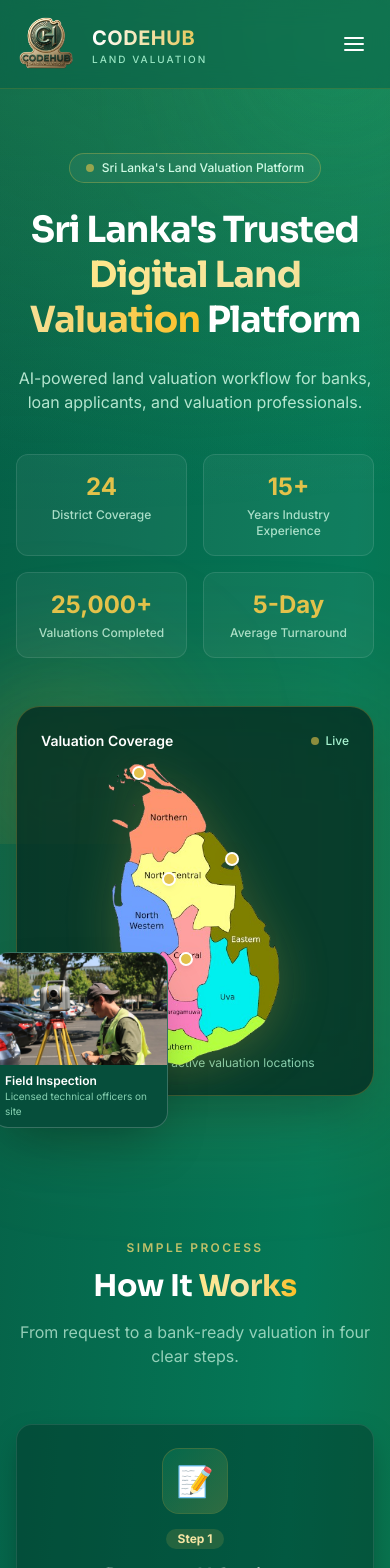
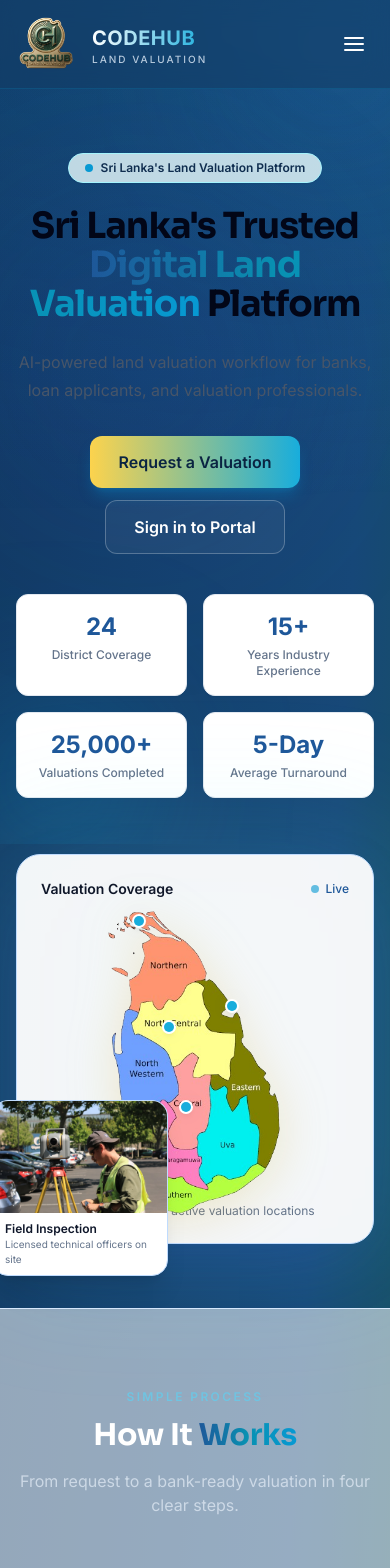
Before and after one commit to Valuation-System-Project-ZV-x-FIT-G18/Land-Valuation-Frontend, a React (Vite) app: page / in a window 390 px wide. Shown: the top 1568 px of the page. Built offline with nearby package versions, Linux system fonts and the light colour scheme.

Commit message:
style: apply blue and cyan brand palette

```diff
--- a/src/Common_Pages/components/layout/InternalLayout.tsx
+++ b/src/Common_Pages/components/layout/InternalLayout.tsx
@@ -45,7 +45,7 @@ const InternalLayout = () => {
   }
 
   return (
-    <div className="min-h-screen bg-gradient-to-br from-emerald-900 via-emerald-800 to-green-900">
+    <div className="professional-light app-internal-shell min-h-screen bg-gradient-to-br from-[#f2f6fc] via-white to-[#e4edf7] text-slate-800">
       <FormDraftPersistence />
       <FloatingChatbot />
       <Sidebar open={mobileOpen} onClose={() => setMobileOpen(false)} />
@@ -55,7 +55,7 @@ const InternalLayout = () => {
         {/* Top bar: messages, notifications, and the user profile on the right */}
         <InternalTopbar onMenu={() => setMobileOpen(true)} />
 
-        <main className="px-4 py-8 sm:px-6 lg:px-10">
+        <main className="px-4 py-7 sm:px-6 lg:px-10">
           {/* `key`ed on the path so each page fades up on navigation. */}
           <div key={location.pathname} className="mx-auto max-w-6xl animate-fade-up">
             <Outlet />
--- a/src/Common_Pages/components/ui/GradientText.tsx
+++ b/src/Common_Pages/components/ui/GradientText.tsx
@@ -12,7 +12,7 @@ type GradientTextProps = {
 const GradientText = ({ children, className = '' }: GradientTextProps) => {
   return (
     <span
-      className={`bg-gradient-to-r from-amber-200 via-gold-200 to-amber-400 bg-clip-text font-bold text-transparent ${className}`}
+      className={`bg-gradient-to-r from-brand-blue via-cyan-600 to-brand-cyan bg-clip-text font-bold text-transparent ${className}`}
     >
       {children}
     </span>
--- a/src/Common_Pages/styles/globals.css
+++ b/src/Common_Pages/styles/globals.css
@@ -34,16 +34,111 @@ h4 {
   letter-spacing: -0.01em;
 }
 
+/* Professional light-blue application theme. Existing screens historically
+   used dark emerald utilities; this scope gives all of them one consistent,
+   accessible light visual language without duplicating page-level styles. */
+.professional-light {
+  --surface: #ffffff;
+  --surface-muted: #f2f6fc;
+  --line: #d8e3f0;
+  --ink: #111827;
+  --muted: #64748b;
+  --brand-navy: #0f2d4f;
+  --brand-blue: #1e5799;
+  --brand-cyan: #0799d3;
+  color: var(--ink);
+  font-size: 15px;
+  line-height: 1.55;
+}
+
+.professional-light .text-white { color: var(--ink) !important; }
+.professional-light [class*="text-emerald-100"],
+.professional-light [class*="text-emerald-200"],
+.professional-light [class*="text-emerald-300"] { color: var(--muted) !important; }
+.professional-light [class*="text-gold-"] { color: var(--brand-cyan) !important; }
+.professional-light [class*="bg-gold-"] { background-color: #d3f1fb !important; }
+.professional-light [class*="border-gold-"] { border-color: #67caea !important; }
+.professional-light [class*="border-white/"] { border-color: var(--line) !important; }
+.professional-light [class*="bg-emerald-950/"],
+.professional-light [class*="bg-emerald-900/"],
+.professional-light [class*="bg-black/"] { background-color: var(--surface) !important; }
+.professional-light [class~="bg-emerald-950"],
+.professional-light [class~="bg-emerald-900"],
+.professional-light [class~="bg-emerald-800"] { background-color: var(--surface) !important; }
+.professional-light [class*="bg-white/5"],
+.professional-light [class*="bg-white/10"] { background-color: var(--surface-muted) !important; }
+.professional-light [class*="from-emerald-"] { --tw-gradient-from: #eff6ff var(--tw-gradient-from-position) !important; }
+.professional-light [class*="via-emerald-"] { --tw-gradient-via: #f8fafc var(--tw-gradient-via-position) !important; }
+.professional-light [class*="to-green-"],
+.professional-light [class*="to-emerald-"] { --tw-gradient-to: #dbeafe var(--tw-gradient-to-position) !important; }
+.professional-light [class*="from-amber-"] { --tw-gradient-from: #2563eb var(--tw-gradient-from-position) !important; }
+.professional-light [class*="via-gold-"] { --tw-gradient-via: #0284c7 var(--tw-gradient-via-position) !important; }
+.professional-light [class*="to-gold-"],
+.professional-light [class*="to-amber-"] { --tw-gradient-to: #0ea5e9 var(--tw-gradient-to-position) !important; }
+.professional-light textarea,
+.professional-light input,
+.professional-light select { color: var(--ink); }
+.professional-light textarea::placeholder,
+.professional-light input::placeholder { color: #94a3b8; }
+.professional-light a { text-underline-offset: 3px; }
+.professional-light button {
+  letter-spacing: -0.005em;
+}
+.professional-light button[class~="bg-gold-400"],
+.professional-light button[class~="bg-gold-500"] {
+  border-color: #1d4ed8 !important;
+  background: var(--brand-blue) !important;
+  color: #ffffff !important;
+}
+.professional-light button[class~="bg-gold-400"]:hover,
+.professional-light button[class~="bg-gold-500"]:hover {
+  background: #174878 !important;
+}
+.professional-light button[class*="from-amber-"][class*="to-gold-"],
+.professional-light button[class*="from-gold-"][class*="to-amber-"] {
+  background-image: linear-gradient(to right, var(--brand-blue), var(--brand-cyan)) !important;
+  color: #ffffff !important;
+}
+.professional-light button[class~="bg-white/5"],
+.professional-light button[class~="bg-white/10"] {
+  border-color: #cbd5e1 !important;
+  background-color: rgba(255, 255, 255, 0.88) !important;
+  color: #334155 !important;
+}
+.professional-light button[class~="bg-white/5"]:hover,
+.professional-light button[class~="bg-white/10"]:hover {
+  border-color: #60a5fa !important;
+  background-color: #eff6ff !important;
+  color: #1e40af !important;
+}
+.professional-light h1 { color: var(--brand-navy); }
+.professional-light h2,
+.professional-light h3,
+.professional-light h4 { color: var(--brand-blue); }
+.professional-light label { color: #334155; }
+.professional-light hr { border-color: var(--line); }
+.professional-light main > div { width: 100%; }
+.professional-light.app-internal-shell main {
+  background-image: radial-gradient(circle at 85% 5%, rgba(7, 153, 211, 0.09), transparent 28%);
+}
+.professional-light.app-internal-shell main [class*="bg-white/5"],
+.professional-light.app-internal-shell main [class*="bg-white/10"] {
+  background-color: rgba(255, 255, 255, 0.72) !important;
+}
+.professional-light .app-sidebar [class*="border-white/"] { border-color: #d8e2ee !important; }
+.professional-light .app-sidebar [class*="bg-blue-600"][class*="text-white"],
+.professional-light .app-sidebar svg.text-white { color: #ffffff !important; }
+
 /* ---- Text selection: on-brand gold highlight ------------------------- */
 ::selection {
-  background-color: rgba(227, 194, 74, 0.3);
+  background-color: rgba(7, 153, 211, 0.3);
   color: #ffffff;
 }
 
 /* ---- Slim, on-brand scrollbar ---------------------------------------- */
 * {
   scrollbar-width: thin;
-  scrollbar-color: rgba(227, 194, 74, 0.35) transparent;
+  scrollbar-color: rgba(59, 130, 246, 0.35) transparent;
 }
 *::-webkit-scrollbar {
   width: 10px;
@@ -53,18 +148,18 @@ h4 {
   background: transparent;
 }
 *::-webkit-scrollbar-thumb {
-  background-color: rgba(227, 194, 74, 0.3);
+  background-color: rgba(96, 165, 250, 0.3);
   border-radius: 9999px;
   border: 2px solid transparent;
   background-clip: content-box;
 }
 *::-webkit-scrollbar-thumb:hover {
-  background-color: rgba(227, 194, 74, 0.5);
+  background-color: rgba(37, 99, 235, 0.5);
 }
 
 /* ---- Keyboard focus: consistent gold ring everywhere ----------------- */
 :focus-visible {
-  outline: 2px solid rgba(227, 194, 74, 0.6);
+  outline: 2px solid rgba(7, 153, 211, 0.7);
   outline-offset: 2px;
   border-radius: 0.5rem;
 }
--- a/src/Home_Pages/firstpage/components/Hero.tsx
+++ b/src/Home_Pages/firstpage/components/Hero.tsx
@@ -1,6 +1,9 @@
 import TrustIndicators from '@/Home_Pages/firstpage/components/TrustIndicators'
 import HeroVisual from '@/Home_Pages/firstpage/components/HeroVisual'
 import GradientText from '@/Common_Pages/components/ui/GradientText'
+import Button from '@/Common_Pages/components/ui/Button'
+import { useNavigate } from 'react-router-dom'
+import { useLoginModal } from '@/Common_Pages/components/auth/useLoginModal'
 
 // Hero section for the homepage.
 // Left column: heading, subtitle, trust indicators.
@@ -8,19 +11,21 @@ import GradientText from '@/Common_Pages/components/ui/GradientText'
 // The call-to-action buttons live in the closing CtaBand at the bottom of the
 // page, so they are intentionally not repeated here.
 const Hero = () => {
+  const navigate = useNavigate()
+  const { openLogin } = useLoginModal()
   return (
-    <section className="mx-auto grid max-w-7xl items-center gap-12 px-4 py-16 sm:px-8 lg:grid-cols-2 lg:gap-8 lg:py-24">
+    <section className="home-hero mx-auto grid max-w-7xl items-center gap-14 px-4 py-16 sm:px-8 lg:grid-cols-2 lg:gap-12 lg:py-24">
       {/* ---- Left column: text content (staggered entrance animation) ---- */}
       <div className="text-center lg:text-left">
         {/* Small eyebrow badge */}
-        <span className="inline-flex animate-fade-up items-center gap-2 rounded-full border border-gold-400/30 bg-white/5 px-4 py-1.5 text-xs font-medium text-emerald-100 backdrop-blur-sm">
-          <span className="h-2 w-2 animate-pulse rounded-full bg-gold-400" />
+        <span className="inline-flex animate-fade-up items-center gap-2 rounded-full border border-cyan-200 bg-cyan-50/80 px-4 py-1.5 text-xs font-semibold text-brand-navy shadow-sm">
+          <span className="h-2 w-2 rounded-full bg-brand-cyan" />
           Sri Lanka&apos;s Land Valuation Platform
         </span>
 
         {/* Main heading */}
         <h1
-          className="mt-6 animate-fade-up text-4xl font-bold leading-tight tracking-tight text-white sm:text-5xl lg:text-6xl"
+          className="mt-6 animate-fade-up text-4xl font-bold leading-[1.08] tracking-tight text-slate-950 sm:text-5xl lg:text-6xl"
           style={{ animationDelay: '0.08s' }}
         >
           Sri Lanka&apos;s Trusted{' '}
@@ -29,12 +34,17 @@ const Hero = () => {
 
         {/* Subtitle */}
         <p
-          className="mx-auto mt-6 max-w-xl animate-fade-up text-base text-emerald-100/85 sm:text-lg lg:mx-0"
+          className="mx-auto mt-6 max-w-xl animate-fade-up text-base leading-7 text-slate-600 sm:text-lg lg:mx-0"
           style={{ animationDelay: '0.16s' }}
         >
           AI-powered land valuation workflow for banks, loan applicants, and
           valuation professionals.
         </p>
+
+        <div className="mt-8 flex animate-fade-up flex-wrap justify-center gap-3 lg:justify-start" style={{ animationDelay: '0.2s' }}>
+          <Button className="home-primary-cta" type="button" onClick={() => navigate('/request-valuation')}>Request a Valuation</Button>
+          <Button className="home-secondary-cta" type="button" variant="outline" onClick={openLogin}>Sign in to Portal</Button>
+        </div>
 
         {/* Trust indicators */}
         <div className="mt-10 animate-fade-up" style={{ animationDelay: '0.24s' }}>
--- a/src/Home_Pages/firstpage/components/HeroVisual.tsx
+++ b/src/Home_Pages/firstpage/components/HeroVisual.tsx
@@ -8,15 +8,15 @@ const HeroVisual = () => {
   return (
     <div className="relative mx-auto w-full max-w-md">
       {/* Soft glow behind the visual */}
-      <div className="absolute -inset-6 rounded-[2rem] bg-gold-400/10 blur-3xl" />
+      <div className="absolute -inset-6 rounded-[2rem] bg-cyan-300/15 blur-3xl" />
 
       {/* Main panel: dark emerald so the gold map + pins stand out clearly */}
-      <div className="relative overflow-hidden rounded-3xl border border-gold-400/25 bg-emerald-950/80 p-6 shadow-2xl backdrop-blur-sm">
+      <div className="relative overflow-hidden rounded-3xl border border-blue-200 bg-white/95 p-6 shadow-[0_24px_70px_-30px_rgba(30,64,175,0.42)]">
         {/* Panel heading */}
         <div className="mb-2 flex items-center justify-between">
-          <p className="text-sm font-semibold text-white">Valuation Coverage</p>
-          <span className="flex items-center gap-1.5 text-xs font-medium text-emerald-200">
-            <span className="h-2 w-2 animate-pulse rounded-full bg-gold-400" />
+          <p className="text-sm font-semibold text-slate-900">Valuation Coverage</p>
+          <span className="flex items-center gap-1.5 text-xs font-medium text-brand-blue">
+            <span className="h-2 w-2 animate-pulse rounded-full bg-brand-cyan" />
             Live
           </span>
         </div>
@@ -27,22 +27,22 @@ const HeroVisual = () => {
         </div>
 
         {/* Small legend */}
-        <p className="mt-2 text-center text-xs text-emerald-200/80">
-          <span className="font-semibold text-gold-400">24 districts</span> with
+        <p className="mt-2 text-center text-xs text-slate-500">
+          <span className="font-semibold text-brand-blue">24 districts</span> with
           active valuation locations
         </p>
       </div>
 
       {/* Overlapping photo card: technical officer conducting inspection */}
-      <div className="absolute -bottom-8 -left-6 w-44 overflow-hidden rounded-2xl border border-white/20 bg-emerald-900 shadow-2xl sm:w-52">
+      <div className="absolute -bottom-8 -left-6 w-44 overflow-hidden rounded-2xl border border-blue-200 bg-white shadow-xl sm:w-52">
         <img
           src="/images/officer-inspection.jpg"
           alt="Technical officer conducting a land inspection with surveying equipment"
           className="h-28 w-full object-cover sm:h-32"
         />
         <div className="px-3 py-2">
-          <p className="text-xs font-semibold text-white">Field Inspection</p>
-          <p className="text-[10px] text-emerald-200/80">
+          <p className="text-xs font-semibold text-slate-900">Field Inspection</p>
+          <p className="text-[10px] text-slate-500">
             Licensed technical officers on site
           </p>
         </div>
--- a/src/Home_Pages/firstpage/components/HowItWorks.tsx
+++ b/src/Home_Pages/firstpage/components/HowItWorks.tsx
@@ -1,33 +1,35 @@
 import Reveal from '@/Common_Pages/components/ui/Reveal'
 import GradientText from '@/Common_Pages/components/ui/GradientText'
+import SidebarIcon from '@/Common_Pages/components/sidebar/SidebarIcon'
 
 // "How it works" — the 4-step journey from request to bank-ready report.
 // Each step is a glass card with a number badge, icon and short description.
 const steps = [
   {
-    icon: '📝',
+    icon: 'edit',
     title: 'Request a Valuation',
     text: 'Submit your property details online in minutes — no paperwork, no queues.',
   },
   {
-    icon: '📍',
+    icon: 'location',
     title: 'On-Site Inspection',
     text: 'A licensed technical officer visits the land, captures GPS, photos and field data.',
   },
   {
-    icon: '✨',
+    icon: 'document',
     title: 'AI-Assisted Report',
     text: 'AI drafts descriptions and researches real market comparables for an accurate figure.',
   },
   {
-    icon: '🏦',
+    icon: 'check',
     title: 'Bank-Ready Report',
     text: 'A multi-level reviewed, professional report is delivered straight to your bank.',
   },
 ]
 
 const HowItWorks = () => (
-  <section className="mx-auto max-w-7xl px-4 py-20 sm:px-8">
+  <section className="border-y border-blue-100 bg-white/55 py-20">
+   <div className="mx-auto max-w-7xl px-4 sm:px-8">
     <Reveal className="mx-auto max-w-2xl text-center">
       <p className="text-xs font-semibold uppercase tracking-[0.2em] text-gold-300/80">
         Simple Process
@@ -46,9 +48,9 @@ const HowItWorks = () => (
 
       {steps.map((step, i) => (
         <Reveal key={step.title} delay={i * 120}>
-          <div className="card-hover group relative h-full rounded-2xl border border-white/10 bg-emerald-950/40 p-6 text-center shadow-card backdrop-blur-sm hover:border-gold-400/40 hover:shadow-card-hover">
-            <div className="mx-auto flex h-16 w-16 items-center justify-center rounded-2xl bg-gradient-to-br from-emerald-500/20 to-gold-400/20 text-3xl ring-1 ring-gold-400/25 transition-transform duration-300 group-hover:scale-110">
-              {step.icon}
+          <div className="card-hover group relative h-full rounded-2xl border border-slate-200 bg-white p-6 text-center shadow-sm hover:border-blue-300 hover:shadow-lg">
+            <div className="mx-auto flex h-16 w-16 items-center justify-center rounded-2xl bg-cyan-50 text-brand-blue ring-1 ring-cyan-200 transition group-hover:bg-brand-cyan group-hover:text-white">
+              <SidebarIcon name={step.icon} />
             </div>
             <span className="mt-4 inline-block rounded-full bg-gold-400/15 px-3 py-0.5 text-xs font-bold text-gold-200">
               Step {i + 1}
@@ -59,6 +61,7 @@ const HowItWorks = () => (
         </Reveal>
       ))}
     </div>
+   </div>
   </section>
 )
 
--- a/src/Home_Pages/firstpage/components/TrustIndicators.tsx
+++ b/src/Home_Pages/firstpage/components/TrustIndicators.tsx
@@ -15,12 +15,12 @@ const TrustIndicators = () => {
       {stats.map((stat) => (
         <div
           key={stat.label}
-          className="rounded-xl border border-white/10 bg-white/5 p-4 backdrop-blur-sm transition-colors hover:border-gold-400/40"
+          className="rounded-xl border border-slate-200 bg-white p-4 shadow-sm transition hover:border-cyan-300 hover:shadow-md"
         >
-          <dt className="text-2xl font-bold text-gold-400 sm:text-3xl">
+          <dt className="text-2xl font-bold text-brand-blue sm:text-3xl">
             {stat.value}
           </dt>
-          <dd className="mt-1 text-xs font-medium text-emerald-100/80 sm:text-sm">
+          <dd className="mt-1 text-xs font-medium text-slate-500 sm:text-sm">
             {stat.label}
           </dd>
         </div>
--- a/src/Home_Pages/firstpage/styles/home-page.css
+++ b/src/Home_Pages/firstpage/styles/home-page.css
@@ -1,4 +1,77 @@
-/* Homepage-specific styles.
-   This project styles mostly with Tailwind utility classes, so this file is
-   for any extra homepage CSS that Tailwind can't easily express.
-   It is imported by pages/HomePage.tsx. */
+/* Dark CTA is intentional contrast inside the otherwise light public theme. */
+.home-page-shell {
+  position: relative;
+  isolation: isolate;
+  background:
+    radial-gradient(circle at 88% 7%, rgba(30, 64, 175, 0.16), transparent 25rem),
+    linear-gradient(180deg, #d5e2f1 0%, #eef4fa 31%, #e3ebf5 68%, #f5f8fc 100%);
+}
+
+.home-hero {
+  position: relative;
+}
+
+.home-hero::before {
+  position: absolute;
+  z-index: -1;
+  top: 7%;
+  left: -14%;
+  width: 24rem;
+  height: 24rem;
+  border-radius: 9999px;
+  background: rgba(30, 64, 175, 0.1);
+  filter: blur(80px);
+  content: '';
+}
+
+.home-toned-section {
+  border: 1px solid rgba(96, 165, 250, 0.22);
+  border-radius: 2rem;
+  background: linear-gradient(135deg, rgba(15, 39, 71, 0.08), rgba(37, 99, 235, 0.07));
+  box-shadow: inset 0 1px 0 rgba(255, 255, 255, 0.5);
+}
+
+.professional-light .home-dark-panel .text-white { color: #ffffff !important; }
+.professional-light .home-dark-panel [class*="text-emerald-100"] { color: #dbeafe !important; }
+.professional-light .home-dark-panel button[class*="border-white"] {
+  border-color: rgba(255, 255, 255, 0.65) !important;
+  background: rgba(255, 255, 255, 0.08) !important;
+  color: #ffffff !important;
+}
+
+/* Home CTA hierarchy: cyan drives the main action, while navy/white outlines
+   keep secondary actions visible without competing with it. */
+.professional-light .home-primary-cta {
+  border-color: #0799d3 !important;
+  background: linear-gradient(135deg, #0799d3, #087fb2) !important;
+  color: #ffffff !important;
+  box-shadow: 0 10px 24px -10px rgba(7, 153, 211, 0.75) !important;
+}
+
+.professional-light .home-primary-cta:hover {
+  border-color: #087fb2 !important;
+  background: linear-gradient(135deg, #087fb2, #1e5799) !important;
+}
+
+.professional-light .home-secondary-cta {
+  border-color: #1e5799 !important;
+  background: #ffffff !important;
+  color: #0f2d4f !important;
+}
+
+.professional-light .home-secondary-cta:hover {
+  border-color: #0799d3 !important;
+  background: #eaf8fd !important;
+  color: #1e5799 !important;
+}
+
+.professional-light .home-dark-panel .home-dark-secondary-cta {
+  border-color: rgba(255, 255, 255, 0.78) !important;
+  background: rgba(255, 255, 255, 0.08) !important;
+  color: #ffffff !important;
+}
+
+.professional-light .home-dark-panel .home-dark-secondary-cta:hover {
+  border-color: #67caea !important;
+  background: rgba(7, 153, 211, 0.2) !important;
+}
--- a/tailwind.config.ts
+++ b/tailwind.config.ts
@@ -1,8 +1,7 @@
 import type { Config } from 'tailwindcss'
 
-// Central design tokens for the whole app. Changing a value here updates
-// every page at once. Brand identity: green (land/nature) + gold (value),
-// on a deep emerald background.
+// Central design tokens for the whole app. The visual identity follows the
+// Meridian reference: deep navy, confident blue, bright cyan and cool whites.
 const config: Config = {
   content: ['./index.html', './src/**/*.{js,ts,jsx,tsx}'],
   theme: {
@@ -12,17 +11,41 @@ const config: Config = {
       // original values so existing classes look identical; 50/100/700–900
       // are new steps for finer control (subtle tints, deep borders).
       colors: {
+        brand: {
+          navy: '#0F2D4F',
+          deep: '#0A2442',
+          blue: '#1E5799',
+          cyan: '#0799D3',
+          pale: '#F2F6FC',
+          line: '#D8E3F0',
+          ink: '#111827',
+        },
+        // Legacy emerald utilities are intentionally remapped to navy/blue so
+        // older screens inherit the current brand without one-off overrides.
+        emerald: {
+          50: '#F2F6FC',
+          100: '#E4EDF7',
+          200: '#C9D9EA',
+          300: '#91B5D5',
+          400: '#4C8BC0',
+          500: '#2870AD',
+          600: '#1E5799',
+          700: '#174878',
+          800: '#123A63',
+          900: '#0F2D4F',
+          950: '#0A2442',
+        },
         gold: {
-          50: '#FDF9EC',
-          100: '#FAF0CE',
-          200: '#F5E4A3',
-          300: '#EFD56F',
-          400: '#E3C24A',
-          500: '#C9A227',
-          600: '#A8851C',
-          700: '#856716',
-          800: '#634E13',
-          900: '#3F3210',
+          50: '#EAF8FD',
+          100: '#D3F1FB',
+          200: '#A8E3F5',
+          300: '#67CAEA',
+          400: '#18ADDC',
+          500: '#0799D3',
+          600: '#087FB2',
+          700: '#0B668E',
+          800: '#105674',
+          900: '#104760',
         },
       },
 
@@ -37,7 +60,7 @@ const config: Config = {
       // ---- Elevation ------------------------------------------------------
       // Reusable shadows so panels/CTAs feel layered and premium.
       boxShadow: {
-        glow: '0 0 0 1px rgba(227,194,74,0.25), 0 8px 30px -6px rgba(201,162,39,0.45)',
+        glow: '0 0 0 1px rgba(7,153,211,0.24), 0 8px 30px -6px rgba(30,87,153,0.34)',
         card: '0 10px 30px -12px rgba(0,0,0,0.55)',
         'card-hover': '0 20px 45px -12px rgba(0,0,0,0.65)',
       },
@@ -45,7 +68,7 @@ const config: Config = {
       // ---- Brand gradient helper -----------------------------------------
       backgroundImage: {
         'brand-radial':
-          'radial-gradient(1200px 600px at 15% -10%, rgba(16,185,129,0.18), transparent), radial-gradient(1000px 500px at 100% 0%, rgba(201,162,39,0.14), transparent)',
+          'radial-gradient(1200px 600px at 15% -10%, rgba(30,87,153,0.16), transparent), radial-gradient(1000px 500px at 100% 0%, rgba(7,153,211,0.12), transparent)',
       },
 
       // ---- Motion ---------------------------------------------------------
```
Also changed, not shown: src/Home_Pages/firstpage/components/Audiences.tsx (+4 -4 lines), src/Home_Pages/firstpage/components/CtaBand.tsx (+4 -4 lines), src/Home_Pages/firstpage/components/Features.tsx (+10 -9 lines).
